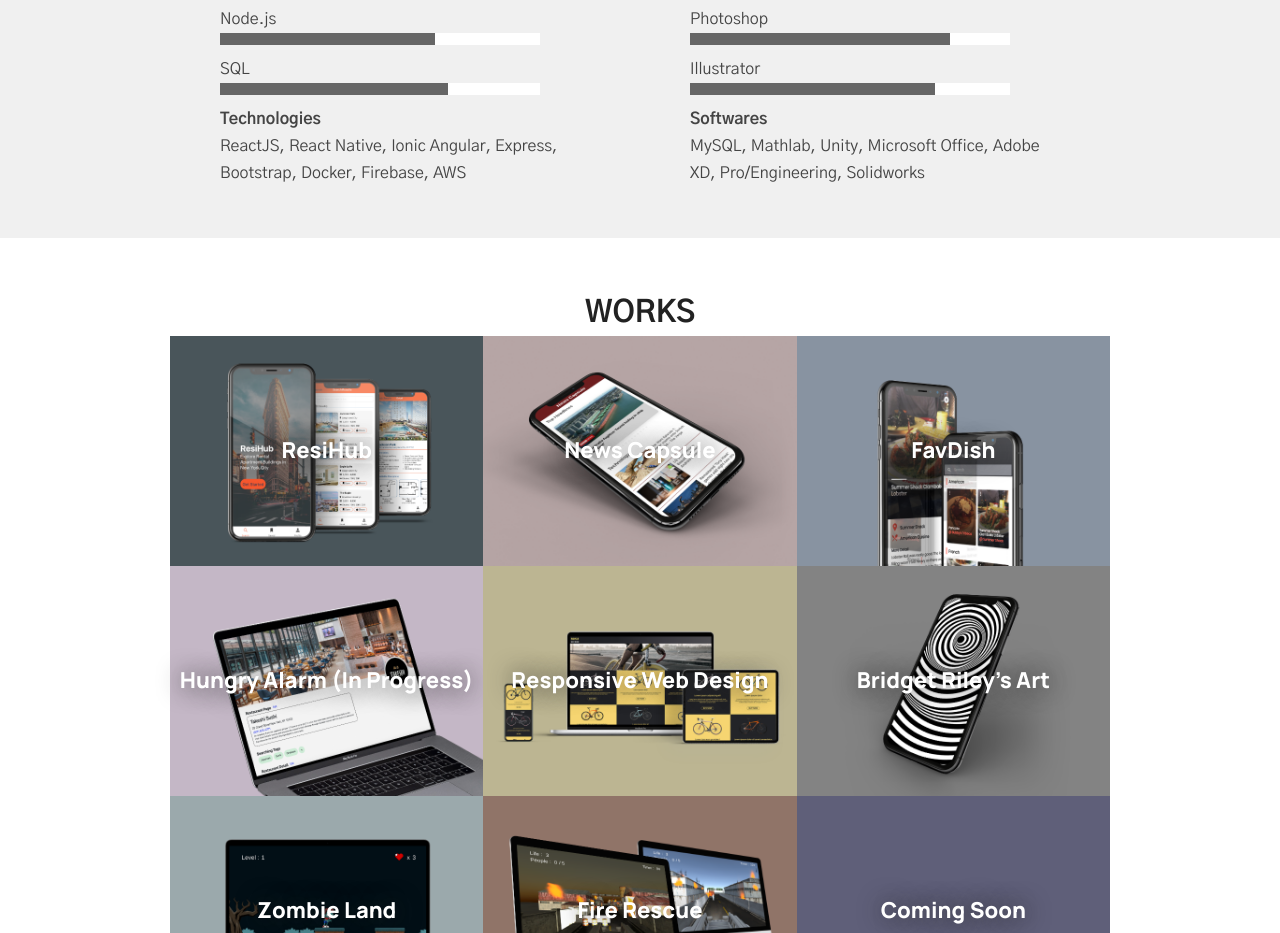
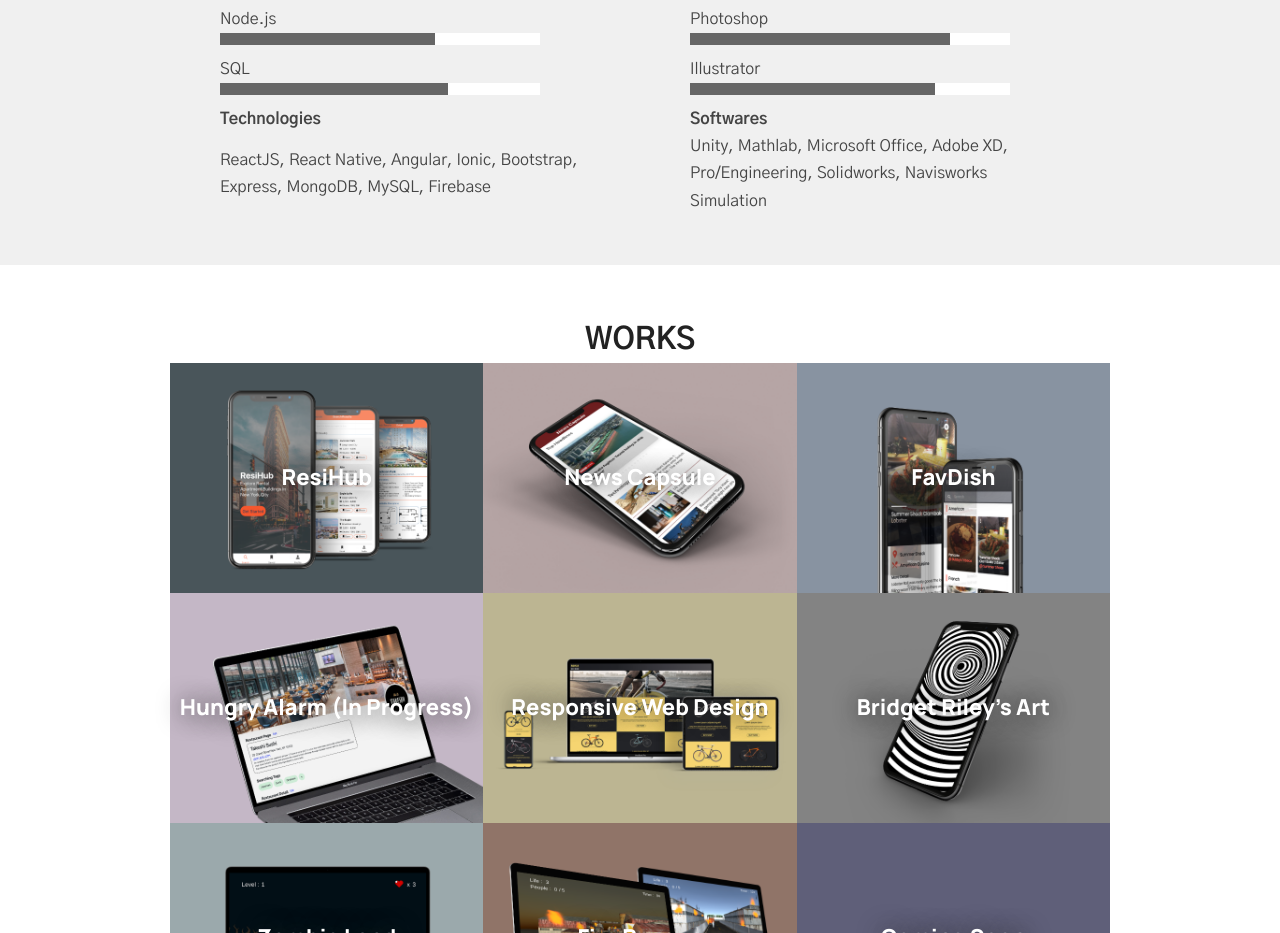
Before and after one commit to saraluk/portfolio-v2, a React (Create React App) app: page / in a window 1280 px wide. Shown: the part 1320-2253 px from the top of the page. Built offline with nearby package versions, Linux system fonts and the light colour scheme.

Commit message:
Edit skills list

```diff
--- a/src/sections/SkillsSection.jsx
+++ b/src/sections/SkillsSection.jsx
@@ -59,15 +59,15 @@ const SkillsSection = () => {
             <div className='left-container'>
               <p className='small-bold-header-text'>Technologies</p>
               <p>
-                ReactJS, React Native, Ionic Angular, Express, Bootstrap,
-                Docker, Firebase, AWS
+                ReactJS, React Native, Angular, Ionic, Bootstrap, Express,
+                MongoDB, MySQL, Firebase
               </p>
             </div>
             <div className='right-container'>
               <p className='small-bold-header-text'>Softwares</p>
               <p>
-                MySQL, Mathlab, Unity, Microsoft Office, Adobe XD,
-                Pro/Engineering, Solidworks
+                Unity, Mathlab, Microsoft Office, Adobe XD, Pro/Engineering,
+                Solidworks, Navisworks Simulation
               </p>
             </div>
           </div>
```
Also changed, not shown: 2 other files (tests, documents, lock files or other folders).
